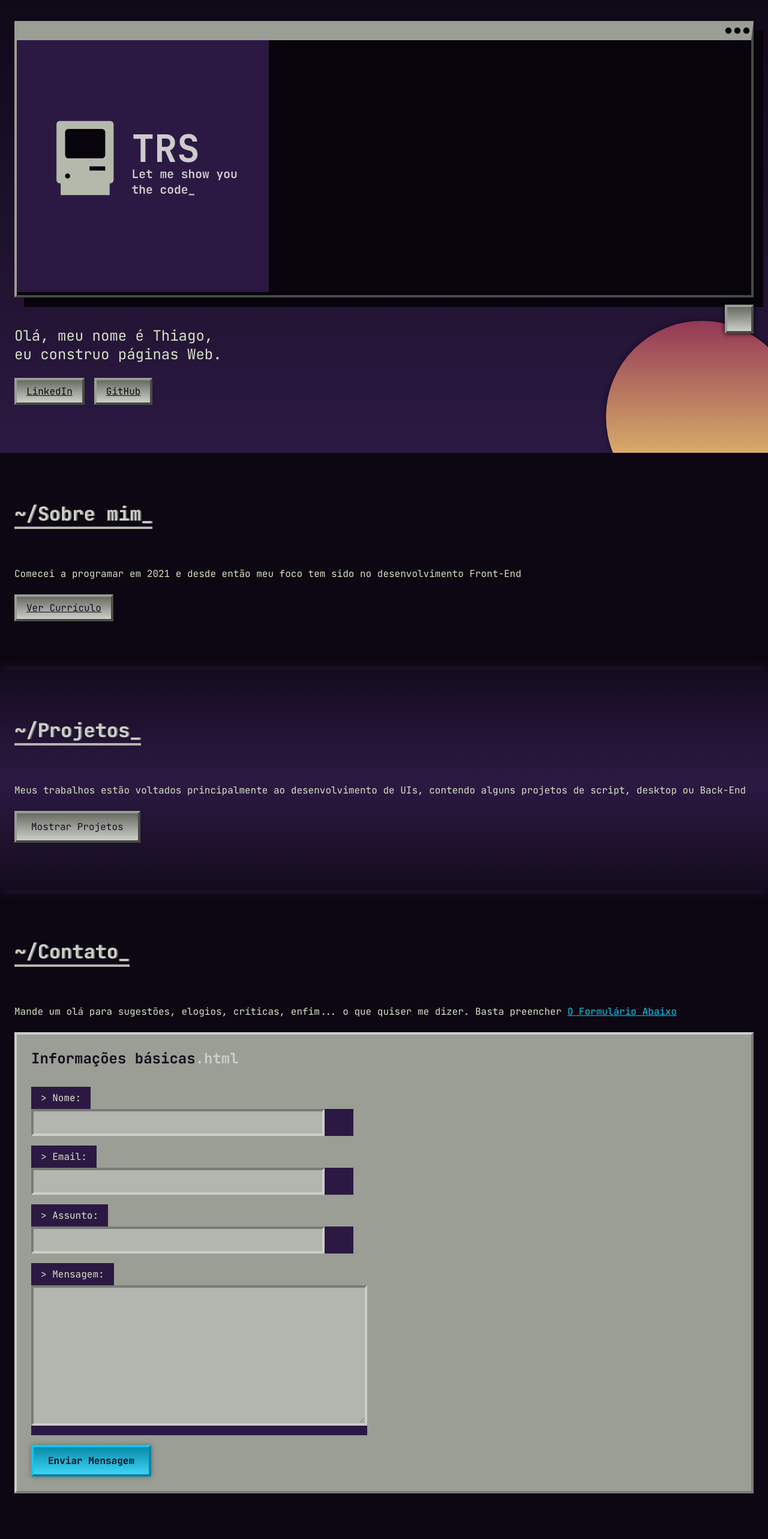
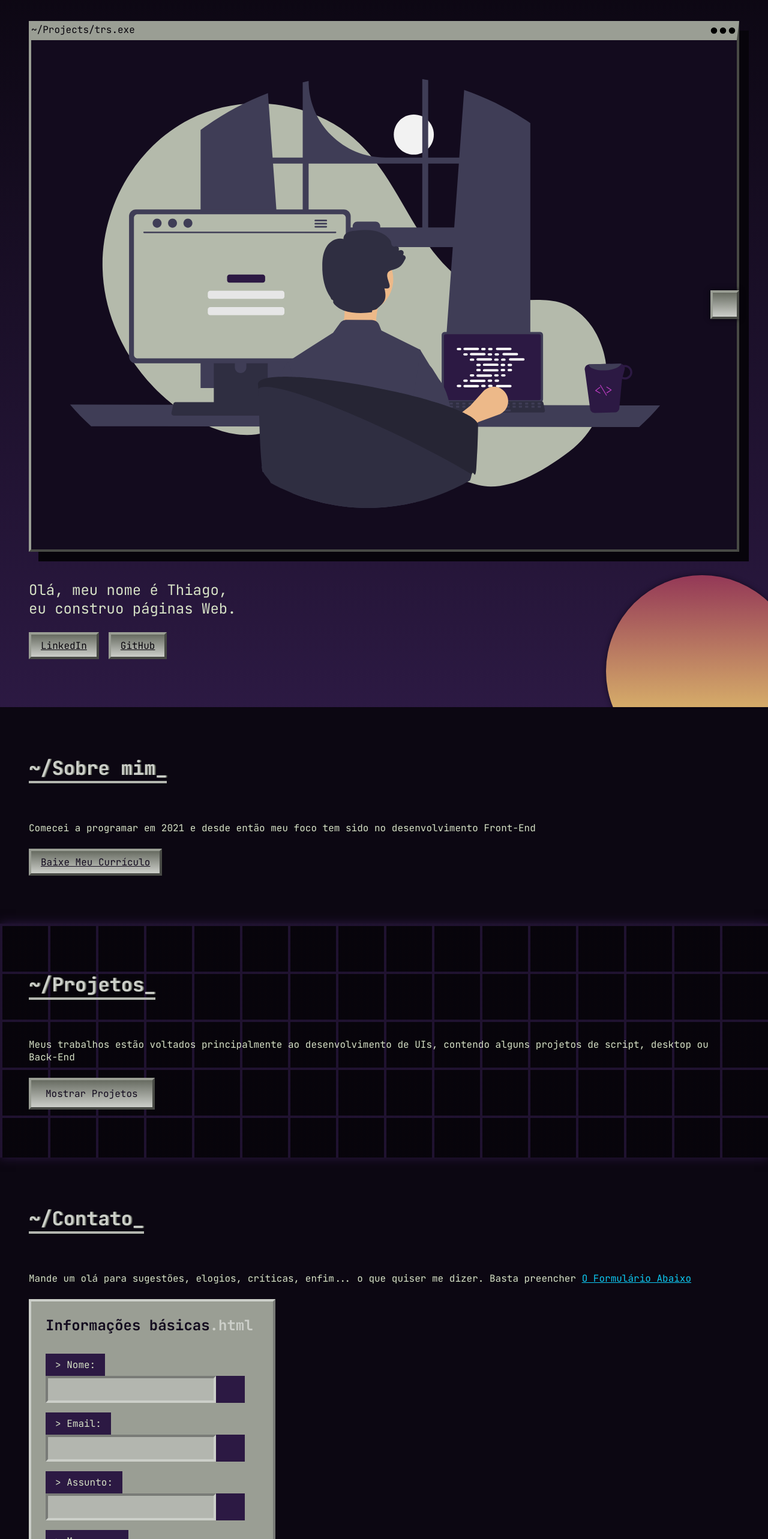
Before and after one commit to trsaints/trsaints-frontend, a React (Vite) app: page / in a window 1280 px wide. Shown: the part 220-2786 px from the top of the page at 60% size. Built offline with nearby package versions, Linux system fonts and the light colour scheme.

Commit message:
Create project styling - X

```diff
--- a/src/app/components/AboutSection/AboutSection.css
+++ b/src/app/components/AboutSection/AboutSection.css
@@ -10,3 +10,10 @@
   padding: 0.5rem 1rem;
   color: var(--c-raisin);
 }
+
+
+@media screen and (min-width: 728px) {
+  .about {
+    padding-inline: 3rem;
+  }
+}
--- a/src/app/components/AboutSection/AboutSection.jsx
+++ b/src/app/components/AboutSection/AboutSection.jsx
@@ -11,7 +11,7 @@ function AboutSection() {
       </p>
 
       <a className="about__link" target="_blank" rel="noopener" href="/resume_trsaints.pdf">
-        ver currículo
+        baixe meu currículo
       </a>
     </section>
   );
--- a/src/app/components/ContactForm/ContactForm.css
+++ b/src/app/components/ContactForm/ContactForm.css
@@ -84,3 +84,9 @@
   background-image: linear-gradient(to top, var(--c-sky-l), var(--c-sky-ds));
   box-shadow: 0 0 8px var(--c-gray-ds);
 }
+
+@media screen and (min-width: 728px) {
+  .form {
+    width: fit-content;
+  }
+}
--- a/src/app/components/ContactForm/ContactForm.jsx
+++ b/src/app/components/ContactForm/ContactForm.jsx
@@ -54,7 +54,7 @@ function ContactForm() {
       </fieldset>
 
       <button className="form__submit" type="submit">
-        Enviar Mensagem
+        Fale Comigo
       </button>
     </form>
   );
--- a/src/app/components/ContactSection/ContactSection.css
+++ b/src/app/components/ContactSection/ContactSection.css
@@ -2,3 +2,14 @@
   padding: 5rem 1.5rem;
   scroll-margin-top: 6rem;
 }
+
+
+@media screen and (min-width: 728px) {
+  .contact {
+    padding-inline: 3rem;
+    background-image: url("/trsaints_illustration.svg");
+    background-size: 18rem;
+    background-repeat: no-repeat;
+    background-position: 30rem 40rem;
+  }
+}
--- a/src/app/components/Header/Header.css
+++ b/src/app/components/Header/Header.css
@@ -36,3 +36,9 @@
 .header__navbar .header__item::before {
   content: "~/";
 }
+
+@media screen and (min-width: 728px) {
+  .header {
+    padding: 1.5rem 3rem;
+  }
+}
--- a/src/app/components/MainContent/MainContent.css
+++ b/src/app/components/MainContent/MainContent.css
@@ -14,3 +14,12 @@
   border: 4px outset var(--c-gray);
   box-shadow: 0 0 8px var(--c-raisin-ds);
 }
+
+
+@media screen and (min-width: 728px) {
+  .main__top-scroll {
+    top: calc(100vh - 6rem);
+    left: calc(100vw - 6rem);
+    padding: 1rem;
+  }
+}
--- a/src/app/components/MainHero/MainHero.css
+++ b/src/app/components/MainHero/MainHero.css
@@ -46,12 +46,22 @@
 }
 
 .hero__banner.window {
-  padding: 0;
+  padding: 2rem;
   margin-bottom: 3rem;
+  background-color: var(--c-raisin);
+}
+
+.hero__banner::before {
+  content: "~/Projects/trs.exe";
+  position: absolute;
+  top: -1.75rem;
+  left: 0;
+  color: var(--c-raisin-ds);
 }
 
 .hero__banner {
   box-shadow: 16px 16px var(--c-raisin-ds);
+  position: relative;
 }
 
 .hero__description {
@@ -68,3 +78,13 @@
 .hero__link {
   color: var(--c-raisin-ds);
 }
+
+@media screen and (min-width: 728px) {
+  .hero {
+    padding-inline: 3rem;
+  }
+
+  .hero__banner.window {
+    padding: 4rem;
+  }
+}
--- a/src/app/components/MainHero/MainHero.jsx
+++ b/src/app/components/MainHero/MainHero.jsx
@@ -12,7 +12,7 @@ function MainHeader() {
       <h1 className="hero__title" lang="en">trsaints</h1>
 
       <figure className="hero__banner window">
-        <img className="hero__img" src="/trs_logo.png" />
+        <img className="hero__img" src="/trsaints_programming.svg" />
       </figure>
 
       <p className="hero__description">
--- a/src/app/components/ProjectCard/ProjectCard.jsx
+++ b/src/app/components/ProjectCard/ProjectCard.jsx
@@ -6,7 +6,7 @@ function ProjectCard({ content }) {
   const deployButton = deploy ? (
     <li className="project__option">
       <a className="project__link" href={deployURL}>
-        Ver Projeto
+        Teste Agora
       </a>
     </li>
   ) : (
@@ -24,7 +24,7 @@ function ProjectCard({ content }) {
       <nav className="project__nav">
         <li className="project__option">
           <a className="project__link" href={repoUrl}>
-            Ver Códgo-Fonte
+            Veja o Código
           </a>
         </li>
 
--- a/src/app/components/ProjectSection/ProjectSection.css
+++ b/src/app/components/ProjectSection/ProjectSection.css
@@ -2,11 +2,11 @@
   padding: 5rem 1.5rem;
   scroll-margin-top: 6rem;
   box-shadow: 0 0 16px var(--c-raisin-ls);
-  background-image: linear-gradient(
-    var(--c-raisin),
-    var(--c-raisin-ls),
-    var(--c-raisin)
-  );
+  background-color: var(--c-raisin-l);
+  opacity: 1;
+  background-image: linear-gradient(var(--c-raisin-l) 4px, transparent 4px),
+    linear-gradient(to right, var(--c-raisin-l) 4px, var(--c-raisin-ds) 4px);
+  background-size: 80px 80px;
 }
 
 .projects__button {
@@ -18,3 +18,9 @@
   display: grid;
   gap: 2rem;
 }
+
+@media screen and (min-width: 728px) {
+  .projects {
+    padding-inline: 3rem;
+  }
+}
```
Also changed, not shown: public/trsaints_illustration.svg (added), public/trsaints_programming.svg (added).
